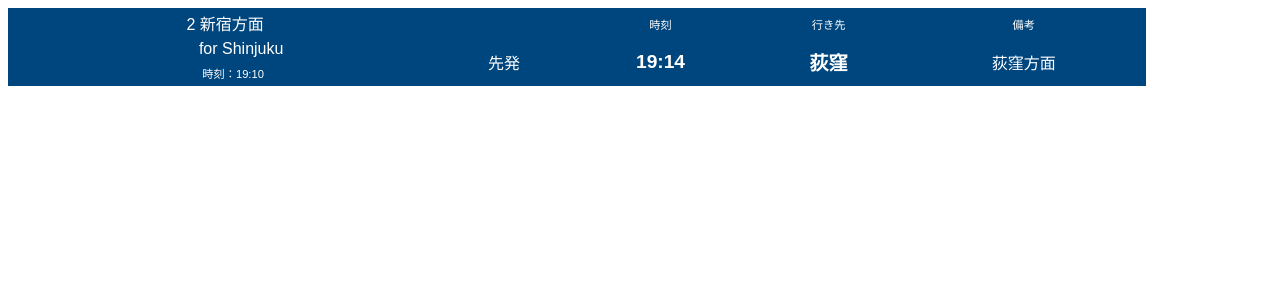
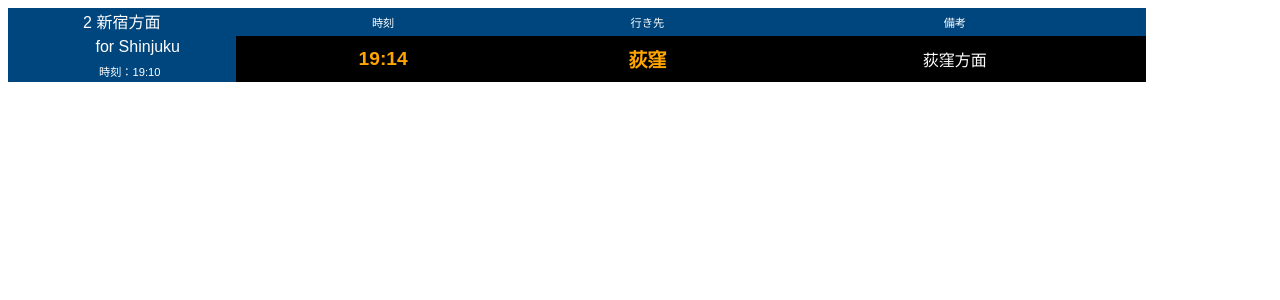
Before and after one commit to retore404/tokyo-metro-now, a Django app: page /akasaka_mitsuke_now/ in a window 1280 px wide. Shown: the top 300 px of the page. Run offline with Django 3.2, Linux system fonts and the light colour scheme.

Commit message:
update:スタイル変更

```diff
--- a/common/akasaka_mitsuke_now/templates/akasaka_mitsuke_now/index.html
+++ b/common/akasaka_mitsuke_now/templates/akasaka_mitsuke_now/index.html
@@ -21,28 +21,39 @@
             font-size:120%;
             font-weight:bold;
         }
-        .fontSmall{
+        .fontSmall {
             font-size:70%;
+        }
+        .bgBlack {
+            background-color:black;
+        }
+        .first {
+            color: orange;
+        }
+        td {
+            border: none;
+        }
+        table {
+            border-collapse: collapse;
+            border-spacing: 0;
         }
     </style>
 </head>
 <body>
     <table>
         <tr>
-            <td rowspan="2">
+            <td rowspan="2" style="width:20%">
                 2 新宿方面<br>
                 　　for Shinjuku<br>
                 　<span class="fontSmall">時刻：{{ getTime }}</span></td>
-            <td><span></span></td>
             <td class="colExplain"><span>時刻</span></td>
             <td class="colExplain"><span>行き先</span></td>
             <td class="colExplain"><span>備考</span></td>
         </tr>
         <tr>
-            <td><span class="order">先発</span></td>
-            <td><span class="deptTime">{{ deptTime }}</span></td>
-            <td><span class="destination">{{ destination }}</span></td>
-            <td><span class="note">{{ note }}</span></td>
+            <td class="bgBlack"><span class="deptTime first">{{ deptTime }}</span></td>
+            <td class="bgBlack"><span class="destination first">{{ destination }}</span></td>
+            <td class="bgBlack"><span class="note">{{ note }}</span></td>
         </tr>
     </table>
 </body>
```
